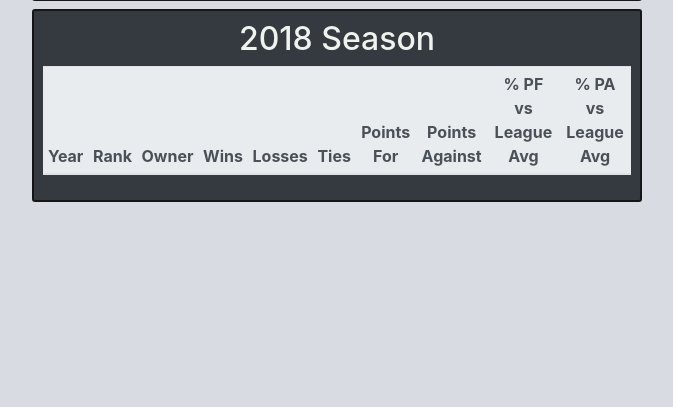
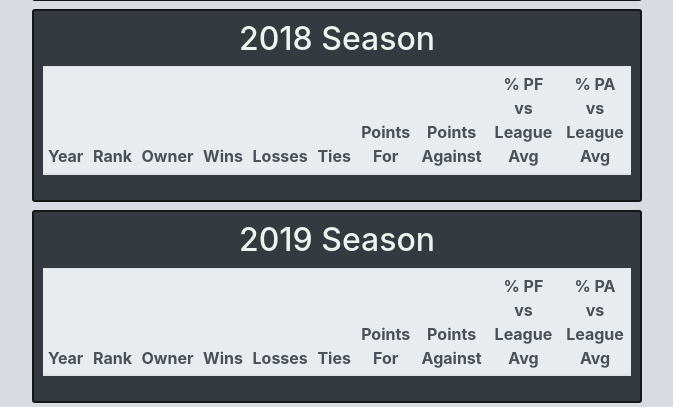
Before and after one commit to tfred89/rswk-ff-site, a Django app: template templates/basic_app/past_seasons.html in a window 1280 px wide. Shown: the part 1115-1522 px from the top of the page, without its empty margins (307-980 px from the left). Before the commit the page ends 1317 px from the top, so only its background shows below. Run offline with Django 3.2, Linux system fonts and the light colour scheme; data comes from the database, SQL or seed files in the repository; the template is opened without the code that fills it: most values are stand-ins (such as "Sample title", 1, 10 or a date in 2020); lists and menus that the app fills with data are empty; some libraries are stand-ins or nearby versions.

Commit message:
added 2019 to 'past seasons' page

```diff
--- a/templates/basic_app/past_seasons.html
+++ b/templates/basic_app/past_seasons.html
@@ -264,6 +264,50 @@
                 </div>
               </div>
 
+
+              <div class="container-fluid text-center">
+                <div class="row justify-content-center align-items-center">
+                  <div class="col-xl-6">
+                    <div class="table-responsive boxy">
+                      <h2>2019 Season</h2>
+                      <table class="table table-sm table-striped table-hover">
+                        <thead class="thead-light">
+                          <tr>
+                            <th scope="col">Year</th>
+                            <th scope="col">Rank</th>
+                            <th scope="col">Owner</th>
+                            <th scope="col">Wins</th>
+                            <th scope="col">Losses</th>
+                            <th scope="col">Ties</th>
+                            <th scope="col">Points For</th>
+                            <th scope="col">Points Against</th>
+                            <th scope="col">% PF vs League Avg</th>
+                            <th scope="col">% PA vs League Avg</th>
+                          </tr>
+                        </thead>
+                        {% for i in past_szn %}
+                        {% if i.year == 2019 %}
+                        <tbody>
+                          <tr>
+                            <th scope="row">{{ i.year }}</th>
+                            <td>{{ i.place }}</td>
+                            <td>{{i.owner_id}}</td>
+                            <td>{{i.wins}}</td>
+                            <td>{{i.losses}}</td>
+                            <td>{{i.ties}}</td>
+                            <td>{{i.points_for}}</td>
+                            <td>{{i.points_against}}</td>
+                            <td>{{i.pct_d}}</td>
+                            <td>{{i.pct_d_ag}}</td>
+                          </tr>
+                        </tbody>
+                        {% endif %}
+                        {% endfor %}
+                      </table>
+                    </div>
+                  </div>
+                  </div>
+                </div>
         {% endif %}
 
 
```
